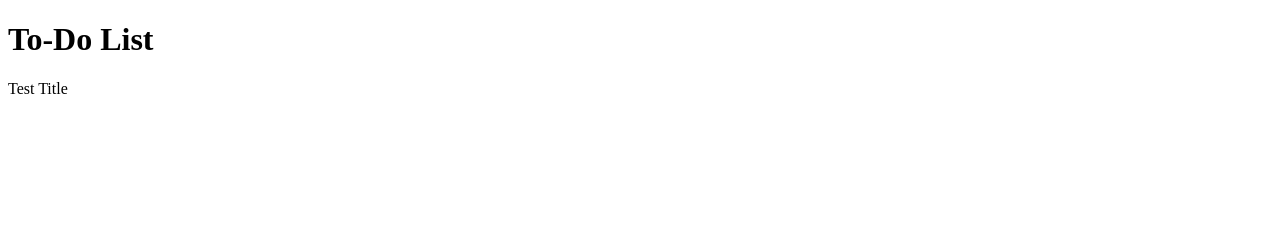
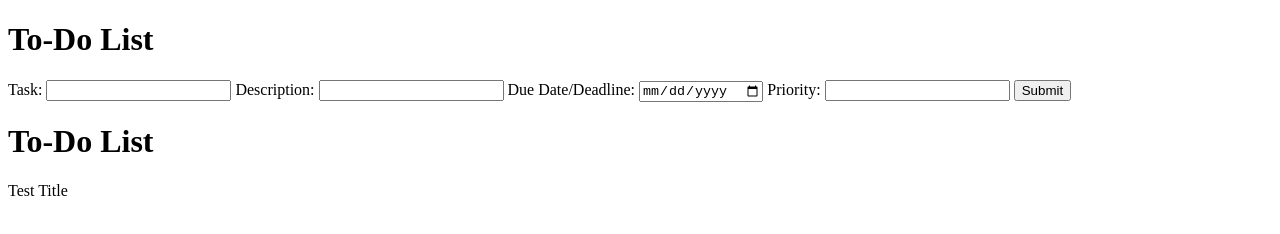
Before and after one commit to treaty1210/todo-list, a website built with webpack: page dist/index.html in a window 1280 px wide. Built offline with nearby package versions, Linux system fonts and the light colour scheme.

Commit message:
Added input fields

```diff
--- a/dist/index.html
+++ b/dist/index.html
@@ -6,7 +6,31 @@
     <title>To-Do List</title>
 </head>
 <body>
-    <div class="content"></div>
+    <div class="content">
+        <div class="header">
+            <h1>To-Do List</h1>
+        </div>
+        <form action="">
+            <label for="title">Task:</label>
+            <input type="text" id="title">
+
+            <label for="description">Description:</label>
+            <input type="text" id="description">
+
+            <label for="dueDate">Due Date/Deadline:</label>
+            <input type="date" id="dueDate">
+
+            <label for="priority">Priority:</label>
+            <input list="priority">
+                <datalist id="priority">
+                    <option value="Low">Low</option>
+                    <option value="Medium">Medium</option>
+                    <option value="High">High</option>
+                </datalist>
+
+            <input type="submit" value="Submit">
+        </form>
+    </div>
     <script src="main.js"></script>
 </body>
 </html>
```
